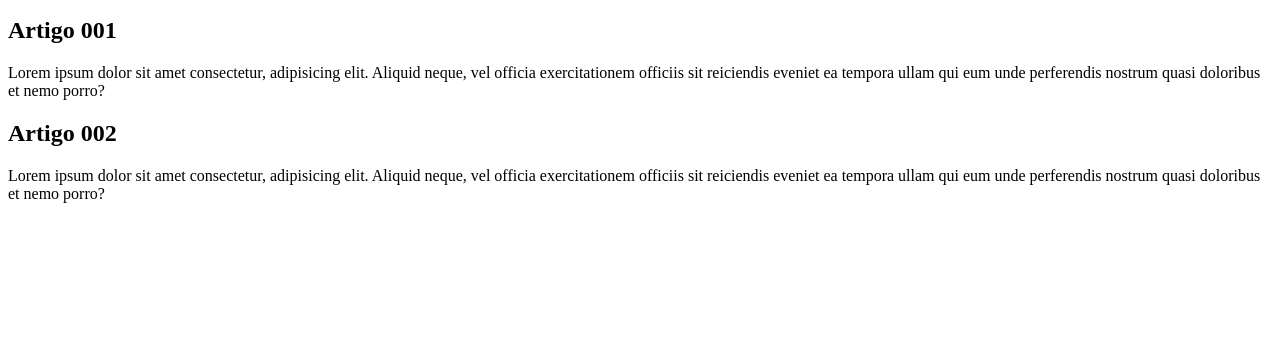
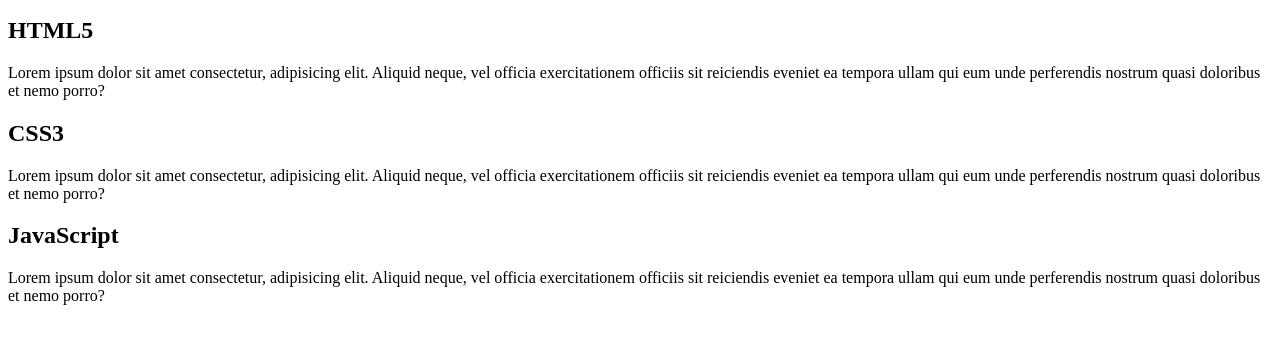
Before and after one commit to D-E-F-E-A-T/Git_e_GitHub, a plain HTML site: page projeto-site/index.html in a window 1280 px wide. Shown: the part 50-394 px from the top of the page. Drawn offline with Linux system fonts and the light colour scheme.

Commit message:
Alteração dos títulos

```diff
--- a/projeto-site/index.html
+++ b/projeto-site/index.html
@@ -3,7 +3,7 @@
 <head>
     <meta charset="UTF-8">
     <meta name="viewport" content="width=device-width, initial-scale=1.0, maximum-scale">
-    <title>Título</title>
+    <title>Cursos Grátis</title>
 </head>
 <body>
     <main>
@@ -11,13 +11,18 @@
             <h2>Título do Site</h2>
         </header>
         <article>
-            <h2>Artigo 001</h2>
+            <h2>HTML5</h2>
             <p>Lorem ipsum dolor sit amet consectetur, adipisicing elit. Aliquid neque, vel officia exercitationem officiis sit reiciendis eveniet ea tempora ullam qui eum unde perferendis nostrum quasi doloribus et nemo porro?</p>
         </article>
         <article>
-            <h2>Artigo 002</h2>
+            <h2>CSS3</h2>
             <p>Lorem ipsum dolor sit amet consectetur, adipisicing elit. Aliquid neque, vel officia exercitationem officiis sit reiciendis eveniet ea tempora ullam qui eum unde perferendis nostrum quasi doloribus et nemo porro?</p>
         </article>
+        <article>
+            <h2>JavaScript</h2>
+            <p>Lorem ipsum dolor sit amet consectetur, adipisicing elit. Aliquid neque, vel officia exercitationem officiis sit reiciendis eveniet ea tempora ullam qui eum unde perferendis nostrum quasi doloribus et nemo porro?</p>
+        </article>
+
     </main>
 </body>
 </html>
```
